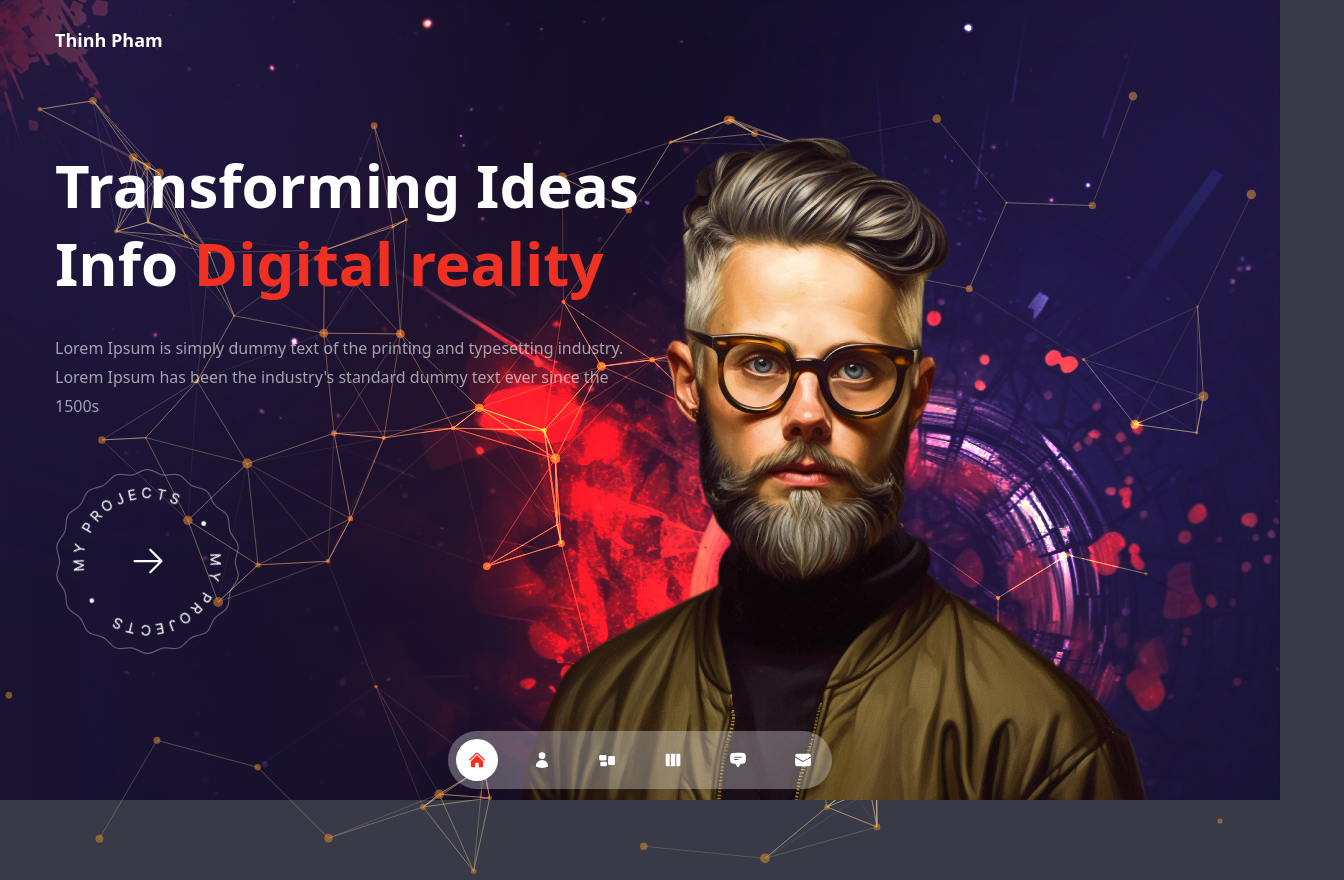
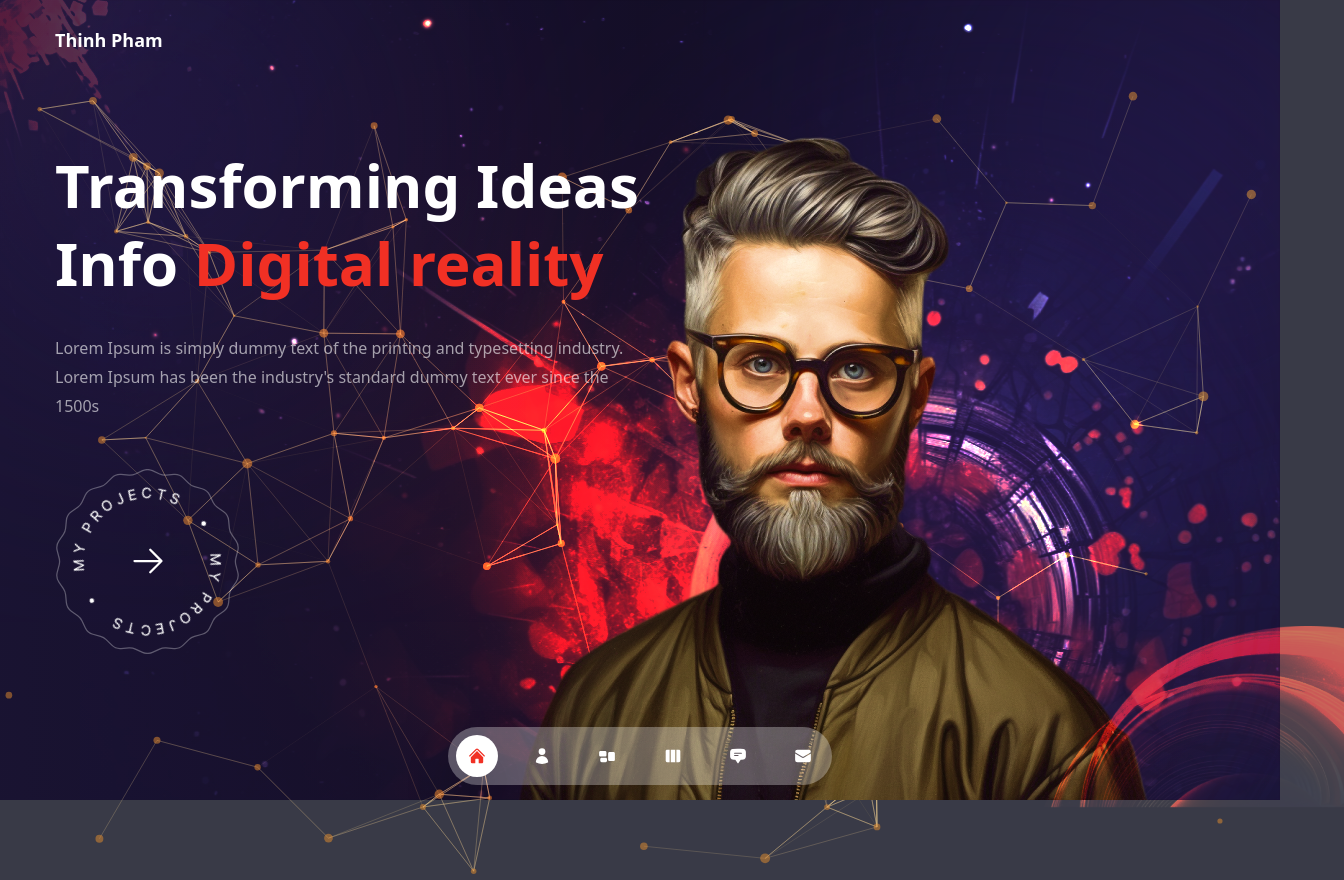
Before and after one commit to thinhpham311-dev/portfolio-profile, a Next.js app: page / in a window 1280 px wide. Shown: the whole page, 1344 px wide, since content can reach past the window. Built offline with nearby package versions, Linux system fonts and the light colour scheme; some icons are missing.

Commit message:
update code

```diff
--- a/components/Layout.js
+++ b/components/Layout.js
@@ -9,6 +9,7 @@ const sora = Sora({
 import TopLeftImg from "./TopLeftImg"
 import Nav from "./Nav"
 import Header from "./Header"
+import Circles from './Circles';
 
 
 const Layout = ({children}) => {
@@ -18,6 +19,7 @@ const Layout = ({children}) => {
     <Header/>
     {children}
     <Nav/>
+    <Circles />
     </div>
   </div>
 };
--- a/components/Nav.js
+++ b/components/Nav.js
@@ -36,7 +36,7 @@ export const navData = [
 
 const Nav = () => {
   const router = useRouter()
-  return <nav className=" xl:w-[30%] z-10 lg:w-[40%] md:w-[50%] mx-auto w-[90%] drop-shadow-2xl h-[100px] flex items-center" >
+  return <nav className="sticky bottom-1 left-0 xl:w-[30%] z-10 lg:w-[40%] md:w-[50%] mx-auto w-[90%] drop-shadow-2xl h-[100px] flex items-center" >
     <motion.div variants={fadeIn('up', 1)} initial="hidden" animate="show" exit="hidden" className="w-full rounded-full backdrop-blur-ms bg-white/30 px-2">
     <ul className="flex justify-between h-full">
       {
--- a/pages/about/index.js
+++ b/pages/about/index.js
@@ -1,6 +1,5 @@
 import { FaHtml5, FaCss3, FaJs, FaReact, FaWordpress, FaBootstrap, FaPhp } from 'react-icons/fa'
 import { SiNextdotjs, SiFramer, SiAntdesign, SiSvelte, SiGatsby, SiMysql, SiPostgresql, SiTailwindcss } from 'react-icons/si'
-import Circles from '../../components/Circles';
 import { useState } from 'react'
 
 import { motion } from 'framer-motion'
```
